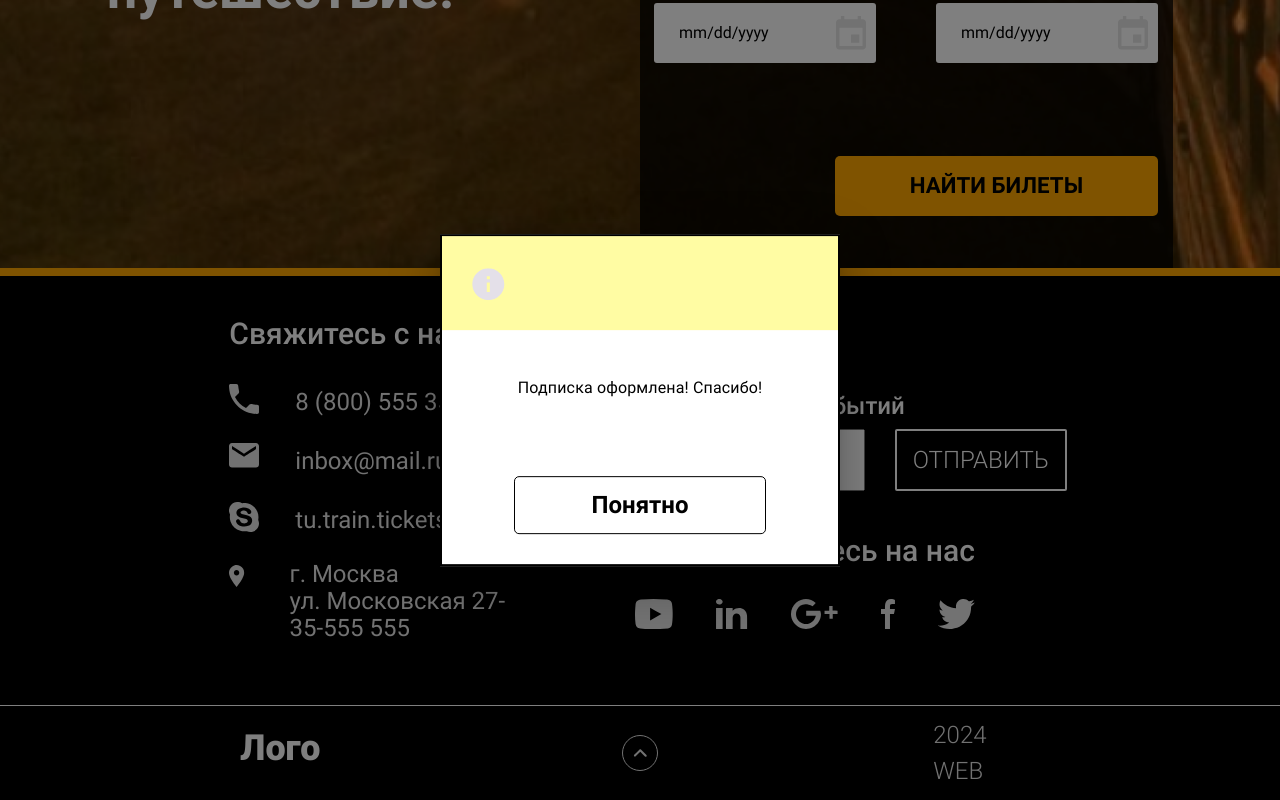
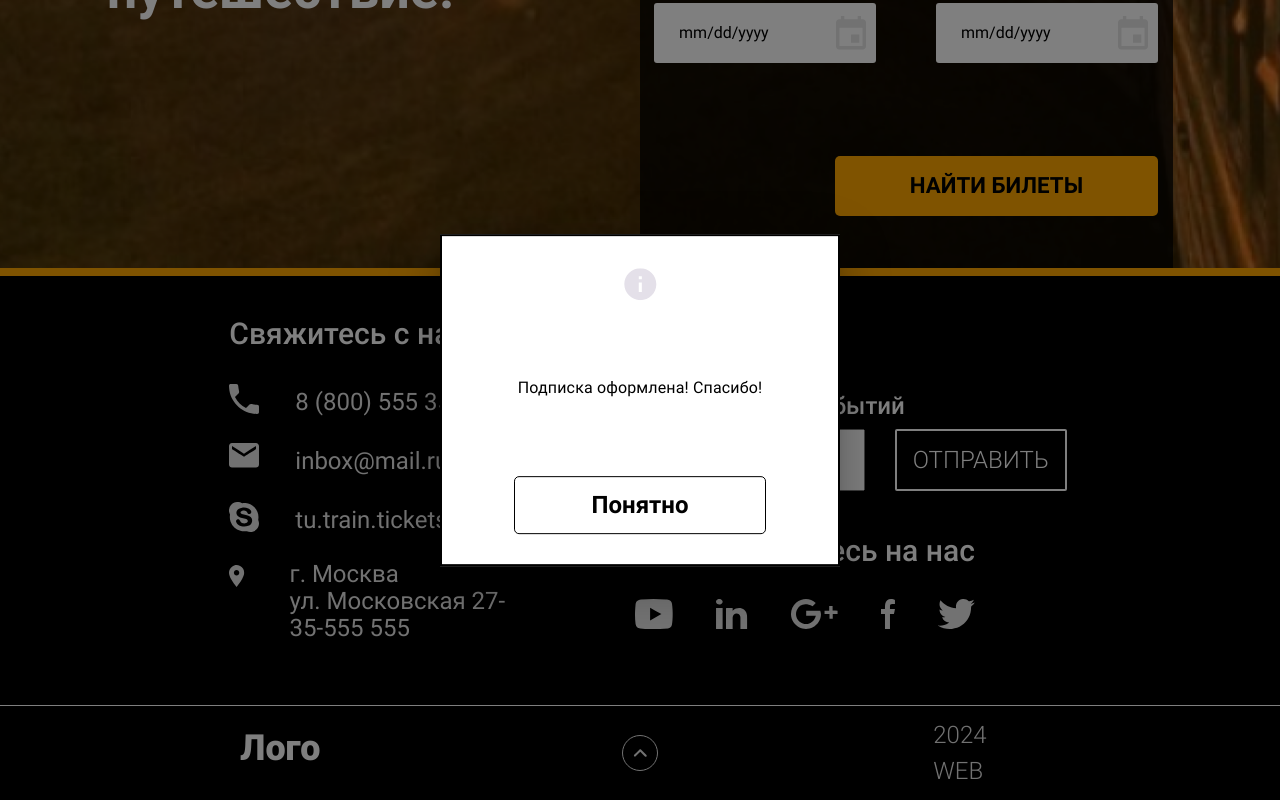
Before and after one commit to IlyaZakharov00/Frontend_DiplomWork, a React (Vite) app: page / in a window 1280 px wide. Both pictures are taken after typing "name@example.com" into the empty fields and a click on the button "ОТПРАВИТЬ". Shown: the part 695-1495 px from the top of the page. Built offline with nearby package versions, Linux system fonts and the light colour scheme.

Commit message:
fix 8 from 16.11.2024

```diff
--- a/src/components/Modals/Modal_Error/Modal_Error.tsx
+++ b/src/components/Modals/Modal_Error/Modal_Error.tsx
@@ -6,7 +6,7 @@ import Typography from '@mui/material/Typography';
 import { TModalStateR } from "../../redux/types/Modals/ModalState";
 import icon from '../../../static-files/icons/modal/modal_error.svg'
 import modalWindowsSlice from '../../redux/slices/modalWindows';
-import './Modal_Error.css'
+import styles from './Modal_Error.css'
 
 export const Modal_Error = () => {
 
@@ -28,7 +28,7 @@ export const Modal_Error = () => {
 
     return (
         <StyledEngineProvider injectFirst>
-            <Modal
+            <Modal sx={styles}
                 open={modalWindows.showModalError.show}
                 onClose={handleClose}
                 aria-labelledby="modal-modal-title"
@@ -37,7 +37,7 @@ export const Modal_Error = () => {
 
             >
                 <Box sx={style}>
-                    <Typography id="modal-modal-title" variant="h6" component="h2">
+                    <Typography id="modal-modal-title" variant="h6" component="h2" sx={styles}>
                         <svg width="33" height="32" viewBox="0 0 33 32" fill="none" xmlns={icon}>
                             <path d="M0.30595 15.97C0.325962 7.12448 7.51043 -0.0199705 16.376 4.19404e-05C25.2014 0.0200544 32.3459 7.22454 32.3259 16.0901C32.2859 24.8755 25.1014 32.02 16.2959 32C7.4504 32 0.285938 24.8155 0.30595 15.97ZM17.8369 23.975C17.8369 20.7129 17.8369 17.571 17.8369 14.469C16.7762 14.469 15.7756 14.469 14.775 14.469C14.775 17.671 14.775 20.813 14.775 23.975C15.8156 23.975 16.8162 23.975 17.8369 23.975ZM14.795 8.04505C14.795 9.16575 14.795 10.1664 14.795 11.167C15.8556 11.167 16.8563 11.167 17.8569 11.167C17.8569 10.1063 17.8569 9.0857 17.8569 8.04505C16.7962 8.04505 15.8156 8.04505 14.795 8.04505Z" fill="#E4E0E9" />
                         </svg>
--- a/src/components/Modals/Modal_Info/Modal_Info.css
+++ b/src/components/Modals/Modal_Info/Modal_Info.css
@@ -1,19 +1,19 @@
-.css-1miy0lu-MuiTypography-root,
+/* .css-1miy0lu-MuiTypography-root,
 .css-4g3e7k-MuiTypography-root {
     color: var(--text-color-black);
     padding: 30px;
     text-align: center;
-}
+} */
 
-.modal-info .css-1miy0lu-MuiTypography-root {
+/* .modal-info .css-1miy0lu-MuiTypography-root {
     text-align: start;
     background-color: rgb(255 245 0 /36%);
     padding: 30px;
-}
+} */
 
-.css-1wnsr1i {
+/* .css-1wnsr1i {
     padding: 0;
-}
+} */
 
 .btn-close-modal {
     font-size: 24px;
--- a/src/components/Modals/Modal_Info/Modal_Info.tsx
+++ b/src/components/Modals/Modal_Info/Modal_Info.tsx
@@ -4,7 +4,7 @@ import { Modal } from "@mui/material";
 import Box from '@mui/material/Box';
 import Typography from '@mui/material/Typography';
 import { TModalStateR } from '../../redux/types/Modals/ModalState';
-import './Modal_Info.css'
+import styles from './Modal_Info.css'
 import icon from '../../../static-files/icons/modal/modal_info.svg'
 import modalWindowsSlice from '../../redux/slices/modalWindows';
 
@@ -28,16 +28,15 @@ export const Modal_Info = () => {
 
     return (
         <StyledEngineProvider injectFirst>
-            <Modal
+            <Modal sx={styles}
                 open={modalWindows.showModalInfo.show}
                 onClose={handleClose}
                 aria-labelledby="modal-modal-title"
                 aria-describedby="modal-modal-description"
                 className="modal-info"
-
             >
                 <Box sx={style}>
-                    <Typography id="modal-modal-title" variant="h6" component="h2">
+                    <Typography id="modal-modal-title" variant="h6" component="h2" sx={styles}>
                         <svg width="33" height="32" viewBox="0 0 33 32" fill="none" xmlns={icon}>
                             <path d="M0.30595 15.97C0.325962 7.12448 7.51043 -0.0199705 16.376 4.19404e-05C25.2014 0.0200544 32.3459 7.22454 32.3259 16.0901C32.2859 24.8755 25.1014 32.02 16.2959 32C7.4504 32 0.285938 24.8155 0.30595 15.97ZM17.8369 23.975C17.8369 20.7129 17.8369 17.571 17.8369 14.469C16.7762 14.469 15.7756 14.469 14.775 14.469C14.775 17.671 14.775 20.813 14.775 23.975C15.8156 23.975 16.8162 23.975 17.8369 23.975ZM14.795 8.04505C14.795 9.16575 14.795 10.1664 14.795 11.167C15.8556 11.167 16.8563 11.167 17.8569 11.167C17.8569 10.1063 17.8569 9.0857 17.8569 8.04505C16.7962 8.04505 15.8156 8.04505 14.795 8.04505Z" fill="#E4E0E9" />
                         </svg>
@@ -48,6 +47,6 @@ export const Modal_Info = () => {
                     </Typography>
                 </Box>
             </Modal>
-        </StyledEngineProvider>
+        </StyledEngineProvider >
     )
 }
```
